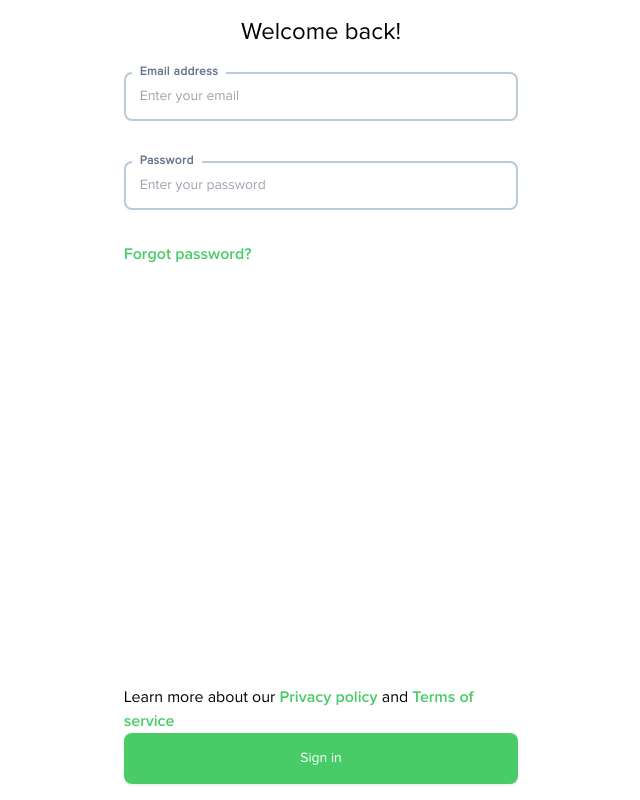
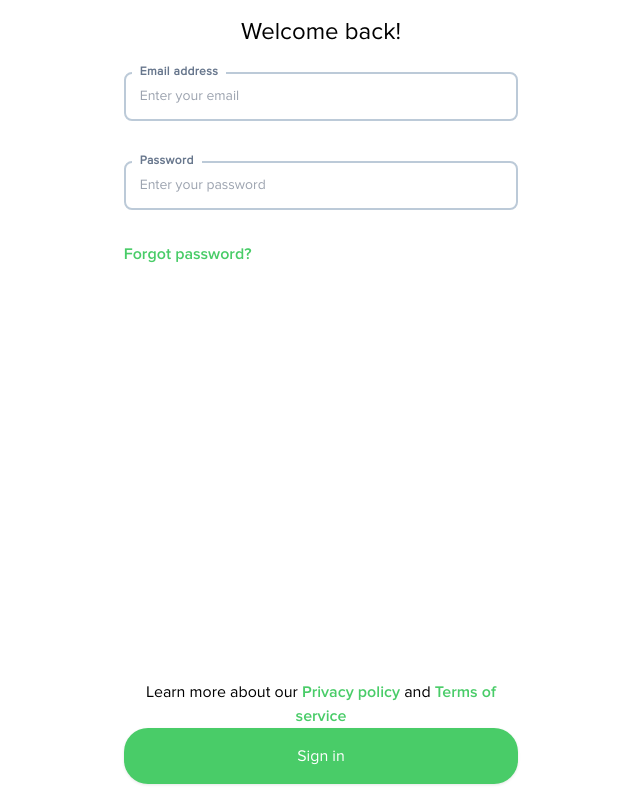
Before and after one commit to clients-projects/uphold1-front, a React (Create React App) app: page / in a window 1280 px wide. Shown: the whole page, without its empty margins (319-959 px from the left). Built offline with nearby package versions, Linux system fonts and the light colour scheme.

Commit message:
working on input login form

```diff
--- a/src/components/Form.jsx
+++ b/src/components/Form.jsx
@@ -108,7 +108,7 @@ const Form = (props) => {
                     </div>
                 </div>
                 <div className='grid content-end'>
-                    <p>
+                    <p className='text-center'>
                         Learn more about our{' '}
                         <span className='text-[#49cc68] font-ProximaNovaSemibold'>
                             Privacy policy
@@ -119,7 +119,7 @@ const Form = (props) => {
                         </span>
                     </p>
                     <button
-                        className=' rounded-lg outline-none  bg-[#49cc68] text-white text-sm btn'
+                        className=' rounded-3xl outline-none  bg-[#49cc68] text-white btn'
                         style={{ padding: '.5rem 3rem', lineHeight: 2.5 }}
                     >
                         {loading ? 'loading..' : 'Sign in'}
```
